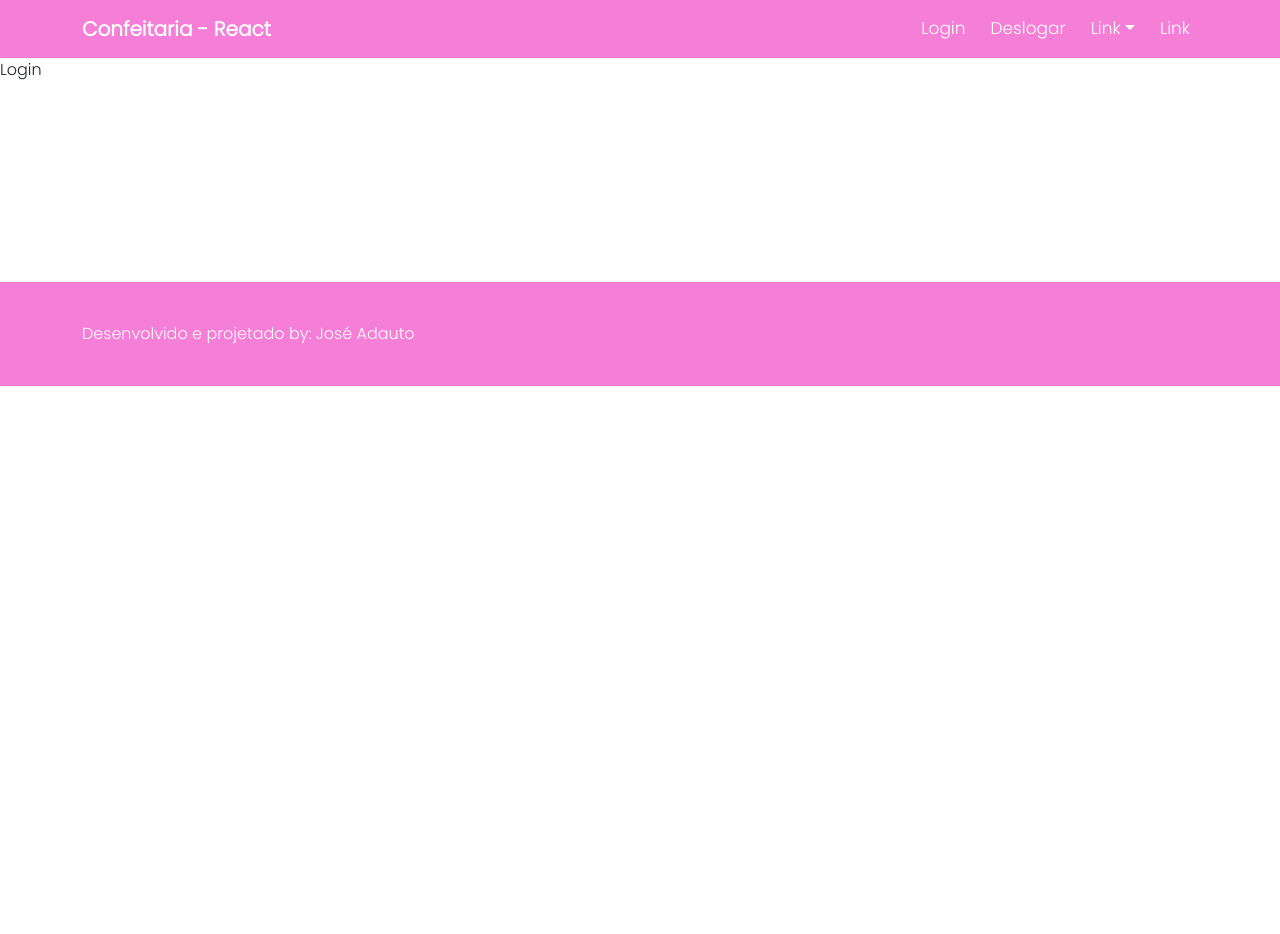
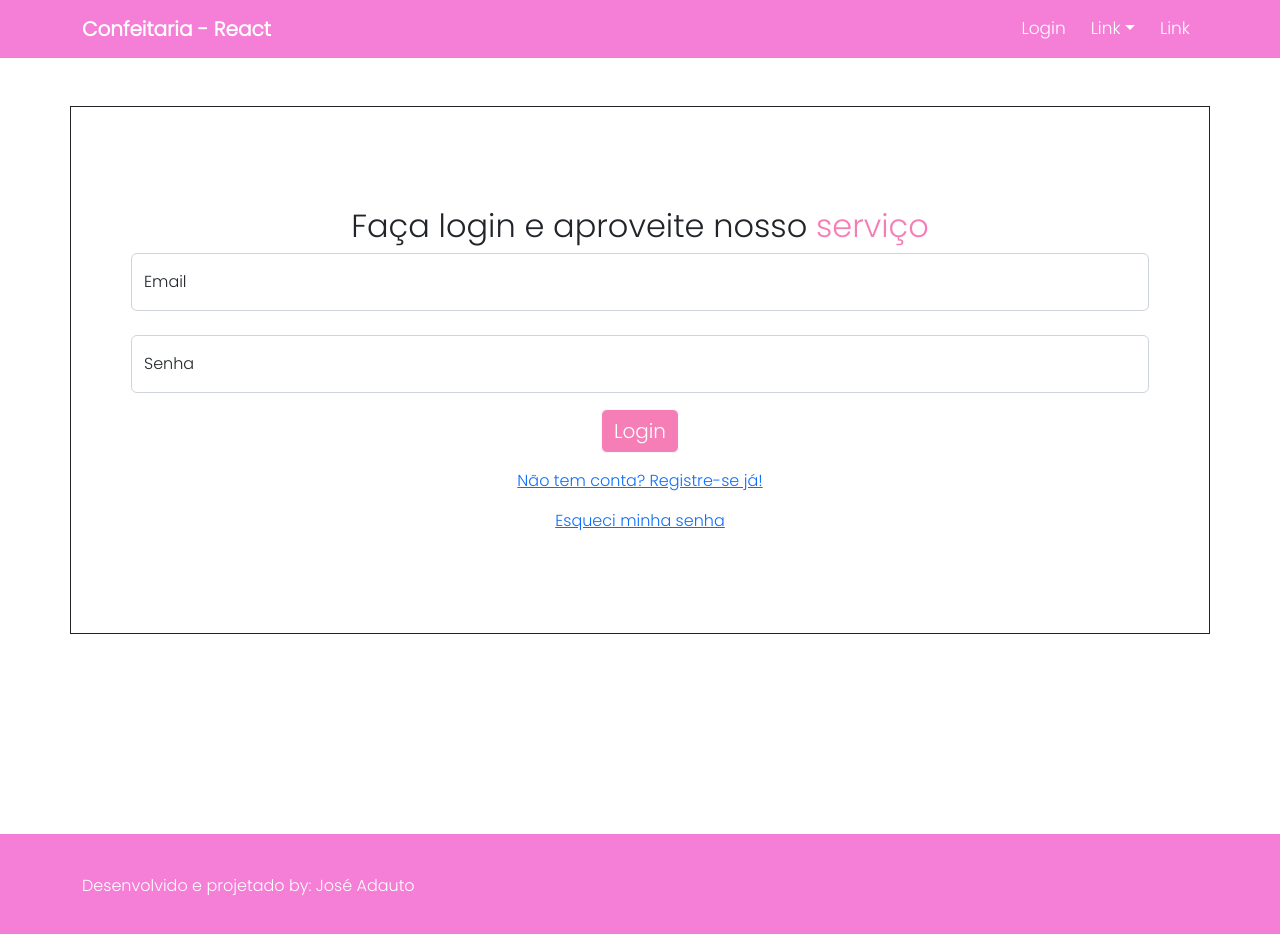
Before and after one commit to albadauto/confeitaria-react, a React (Create React App) app: page /login in a window 1280 px wide. Shown: the top 934 px of the page. Before the commit the page ends 800 px from the top, so only its background shows below. Built offline with nearby package versions, Linux system fonts and the light colour scheme.

Commit message:
style login

```diff
--- a/src/components/Header/Index.tsx
+++ b/src/components/Header/Index.tsx
@@ -11,21 +11,6 @@ export default function Header() {
     dispatch(verifyLoginMenu())
   }, [])
 
-  function handleLoginTest() {
-    if (!localStorage.getItem("token")) {
-      localStorage.setItem("token", "fasdfasdfasdfas")
-      window.location.reload()
-
-    } else {
-      window.location.reload()
-    }
-  }
-
-  function unsign() {
-    localStorage.removeItem("token")
-    window.location.reload()
-  }
-
   return (
     <Navbar expand="lg">
       {localStorage.getItem("token")}
@@ -38,8 +23,8 @@ export default function Header() {
             style={{ maxHeight: '100px' }}
             navbarScroll
           >
-            <Nav.Link href="/login" onClick={() => handleLoginTest()}>{menuData.login}</Nav.Link>
-            <Nav.Link href="#action2" onClick={() => unsign()}>Deslogar</Nav.Link>
+            <Nav.Link href={menuData.linkLogin} >{menuData.login}</Nav.Link>
+            { menuData.deslogar && <Nav.Link href="#action2" >Deslogar</Nav.Link> }
             <NavDropdown title="Link" id="navbarScrollingDropdown">
               <NavDropdown.Item href="#action3">Action</NavDropdown.Item>
               <NavDropdown.Item href="#action4">
--- a/src/globalstyle.ts
+++ b/src/globalstyle.ts
@@ -10,4 +10,10 @@ export const GlobalStyle = createGlobalStyle`
         background-color: #F57EB6;
         color: white;
     }
+
+    .sysButtonUpperCase{
+        background-color: #F57EB6;
+        color: white;
+        font-size: 20px;
+    }
 `
--- a/src/interfaces/menu.interface.ts
+++ b/src/interfaces/menu.interface.ts
@@ -1,4 +1,5 @@
 export interface IMenu{
     login: string;
     linkLogin: string;
+    deslogar: boolean;
 }
--- a/src/interfaces/user.interface.ts
+++ b/src/interfaces/user.interface.ts
@@ -1,5 +1,7 @@
-export interface IData{
+export interface IUser{
     name: string;
     cpf?: string;
     address?: string;
+    password: string;
+    email: string;
 }
--- a/src/pages/Login/Index.tsx
+++ b/src/pages/Login/Index.tsx
@@ -1,7 +1,53 @@
-import React from 'react'
+import React, { useState } from 'react'
+import { Col, Row, Container, Form, FloatingLabel, Button } from 'react-bootstrap'
+import { IUser } from '../../interfaces/user.interface';
+import "./style.css"
+export default function Login() {
+  const [userData, setUserData] = useState<IUser>({} as IUser)
+  async function handleSubmit(e: React.FormEvent<HTMLFormElement>) {
+    e.preventDefault();
+  }
 
-export default function Login() {
   return (
-    <div>Login</div>
+    <Container className="border border-dark mt-5 main-login">
+      <Row>
+        <Col className="text-center">
+          <h2>Faça login e aproveite nosso <span> serviço </span></h2>
+        </Col>
+      </Row>
+      <Form onSubmit={handleSubmit}>
+        <Row>
+          <Col className="mx-5">
+            <FloatingLabel label="Email">
+              <Form.Control type="text" placeholder='Email' value={userData.email} onChange={(e: React.ChangeEvent<HTMLInputElement>) => setUserData({ ...userData, name: e.target.value })} />
+            </FloatingLabel>
+          </Col>
+        </Row>
+        <br />
+        <Row>
+          <Col className="mx-5">
+            <FloatingLabel label="Senha">
+              <Form.Control type="text" placeholder='Senha' />
+            </FloatingLabel>
+          </Col>
+        </Row>
+
+        <Row>
+          <Col className="mx-5 mt-3 text-center">
+            <Button className="sysButtonUpperCase" variant="light">Login</Button>
+          </Col>
+        </Row>
+        <Row>
+          <Col className="mx-5 mt-3 text-center">
+            <a href="">Não tem conta? Registre-se já!</a>
+          </Col>
+        </Row>
+        <Row>
+          <Col className="mx-5 mt-3 text-center">
+            <a href="">Esqueci minha senha</a>
+          </Col>
+        </Row>
+      </Form>
+    </Container>
   )
 }
--- /dev/null
+++ b/src/pages/Login/style.css
@@ -0,0 +1,3 @@
+.main-login{
+    padding: 100px;
+}
--- a/src/redux/slices/data.slice.ts
+++ b/src/redux/slices/data.slice.ts
@@ -1,15 +1,15 @@
 import { createSlice, PayloadAction } from "@reduxjs/toolkit";
-import { IData } from "../../interfaces/user.interface";
+import { IUser } from "../../interfaces/user.interface";
 
-const INITIAL_STATE: IData[] = [
-    { name:'', cpf:'', address:''}
+const INITIAL_STATE: IUser[] = [
+    { name:'', cpf:'', address:'', password:'', email:''}
 ]
 
 const dataSlice = createSlice({
     name: 'data',
     initialState: INITIAL_STATE,
     reducers: {
-        addData(state: any, { payload }: PayloadAction<IData>){
+        addData(state: any, { payload }: PayloadAction<IUser>){
             return [...state, {name: payload.name, cpf:payload.cpf, address:payload.cpf}]
         }
     }
@@ -18,7 +18,7 @@ const dataSlice = createSlice({
 export default dataSlice.reducer
 export const { addData } = dataSlice.actions;
 export const useData = (state:any) => {
-    return state.data as IData[]
+    return state.data as IUser[]
 }
 
 //Payload => Informações que virão
--- a/src/redux/slices/menu-slice.ts
+++ b/src/redux/slices/menu-slice.ts
@@ -1,15 +1,17 @@
 import { createSlice, PayloadAction } from "@reduxjs/toolkit";
 import { IMenu } from "../../interfaces/menu.interface";
 
-const INITIAL_STATE: IMenu = { login: 'Login', linkLogin:'/login' }
+const INITIAL_STATE: IMenu = { login: 'Login', linkLogin: '/login', deslogar: false }
 
 const MenuSlice = createSlice({
-    name:'menu',
+    name: 'menu',
     initialState: INITIAL_STATE,
-    reducers:{
-        verifyLoginMenu(state: any){
-            if (localStorage.getItem("token")){
-                return {...state, login: 'Minha conta', linkLogin: '/myaccount' }
+    reducers: {
+        verifyLoginMenu(state: IMenu) {
+            if (localStorage.getItem("token")) {
+                return { ...state, login: 'Minha conta', linkLogin: '/myaccount', deslogar: true }
+            } else {
+                return { ...state, login: 'Login', linkLogin: '/login', deslogar: false }
             }
         }
     }
```
Also changed, not shown: 1 other file (tests, documents, lock files or other folders).
